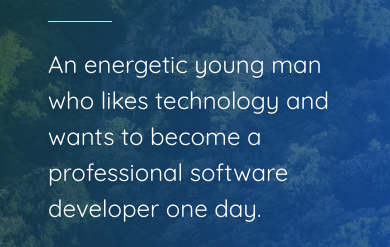
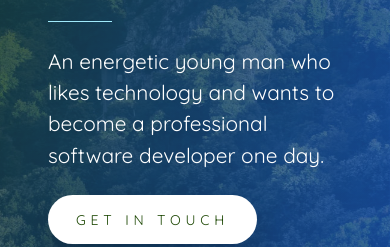
Before and after one commit to kgogov/introduction, a plain HTML site: page index.html in a window 390 px wide. Shown: the part 550-797 px from the top of the page. Drawn offline with Linux system fonts and the light colour scheme.

Commit message:
Updated bg-color fallback value

```diff
--- a/css/main.css
+++ b/css/main.css
@@ -19,7 +19,7 @@
   --button-color: #9013fe; */
 
   /* Alternative color scheme */
-  --bg-color: #1d5244;
+  --bg-color: #1d3252;
   --linear-bg-from: #183308;
   --linear-bg-to: #1b5ac0;
   --text-color: #ffffff;
@@ -243,6 +243,10 @@
     margin-bottom: 3rem;
     width: 100%
   }
+
+  .description {
+    font-size: 1.3rem;
+  }
 }
 
 @media screen and (min-width: 800px) {
```
